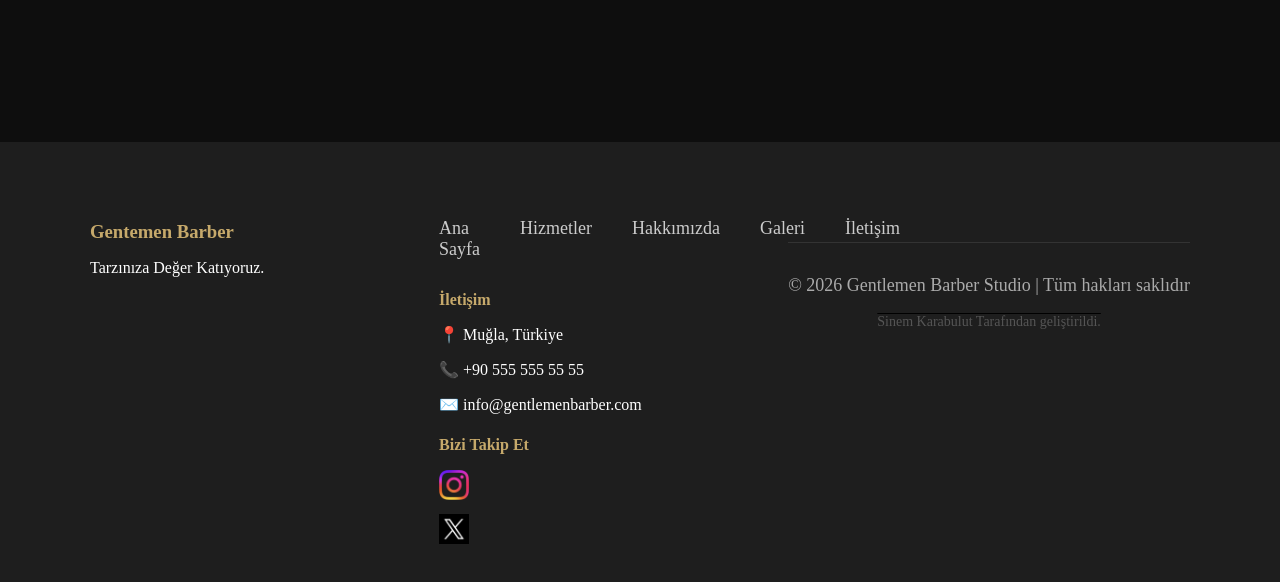
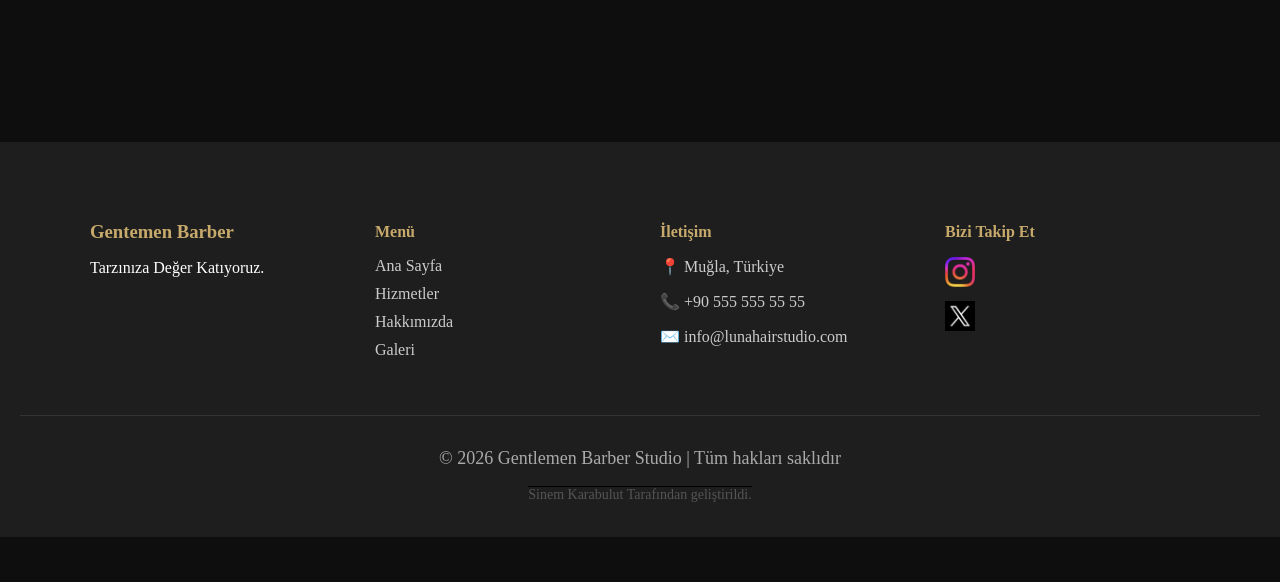
Before and after one commit to sinemlytrss/Barber-website-tr, a plain HTML site: page galeri.html in a window 1280 px wide. Shown: the part 1529-2111 px from the top of the page. After the commit the page ends 2066 px from the top, so only its background shows below. Drawn offline with nearby package versions, Linux system fonts and the light colour scheme.

Commit message:
Fix HTML formatting and structure

```diff
--- a/galeri.html
+++ b/galeri.html
@@ -140,22 +140,27 @@
 
       <!-- MENÜ -->
       <div class="footer-box">
-
-     <ul class="nav-links">
-      <div class="close-menu">✕</div>
+        <h4>Menü</h4>
+        <ul>
           <li><a href="index.html">Ana Sayfa</a></li>
           <li><a href="index.html#services">Hizmetler</a></li>
           <li><a href="index.html#about">Hakkımızda</a></li>
-        <li><a href="index.html#home-gallery">Galeri</a></li>
-      <li><a href="index.html#contact">İletişim</a></li>
+          <li><a href="galeri.html">Galeri</a></li>
         </ul>
+      </div>
 
       <!-- İLETİŞİM -->
       <div class="footer-box">
         <h4>İletişim</h4>
+        <a href="https://maps.google.com/maps?q=muğla&t=&z=13&ie=UTF8&iwloc=&output=embed" target="_blank">
           <p>📍 Muğla, Türkiye</p>
+        </a>
+        <a href="tel:+905555555555">
           <p>📞 +90 555 555 55 55</p>
-      <p>✉️ info@gentlemenbarber.com</p>
+        </a>
+        <a href="mailto:info@lunahairstudio.com">
+          <p>✉️ info@lunahairstudio.com</p>
+        </a>
       </div>
 
       <!-- SOSYAL -->
@@ -172,11 +177,11 @@
     </div>
 
     <div class="footer-bottom">
-    <p>© 2026 Gentlemen Barber Studio | Tüm hakları saklıdır</p> <p class="signature">Sinem Karabulut Tarafından geliştirildi.</p>
+      <p>© 2026 Gentlemen Barber Studio | Tüm hakları saklıdır</p>
+      <p class="signature">Sinem Karabulut Tarafından geliştirildi.</p>
     </div>
 
   </footer>
-
 
 
 
```
Lines whose indentation alone changed are shown as unchanged.
